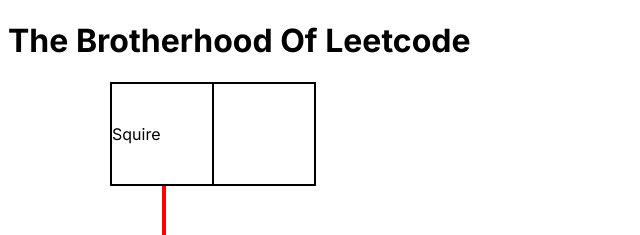
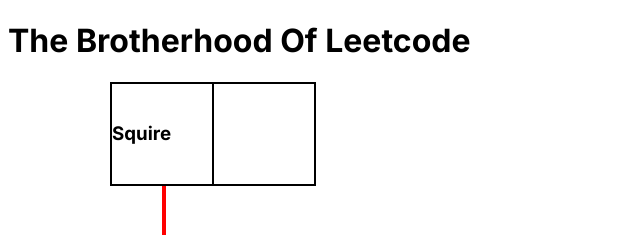
Before and after one commit to adrientremblay/BrotherhoodOfLeetcode, a Next.js app: page / in a window 1280 px wide. Shown: the top 235 px of the page, without its empty margins (0-640 px from the left). Built offline with nearby package versions, Linux system fonts and the light colour scheme.

Commit message:
Rank component

```diff
--- /dev/null
+++ b/app/rank.js
@@ -0,0 +1,7 @@
+export default function Rank(props) {
+    return (
+        <div>
+            <h3>{props.name}</h3>
+        </div>
+    );
+}
--- a/app/rank_table.js
+++ b/app/rank_table.js
@@ -1,3 +1,4 @@
+import Rank from './rank';
 
 export default function RankTable() {
     return (
@@ -5,7 +6,9 @@ export default function RankTable() {
             <tbody>
                 <tr>
                     <td></td>
-                    <td className="content">Squire</td>
+                    <td className="content">
+                        <Rank name="Squire"></Rank>
+                    </td>
                     <td className="content"></td>
                 </tr>
                 <tr>
```
